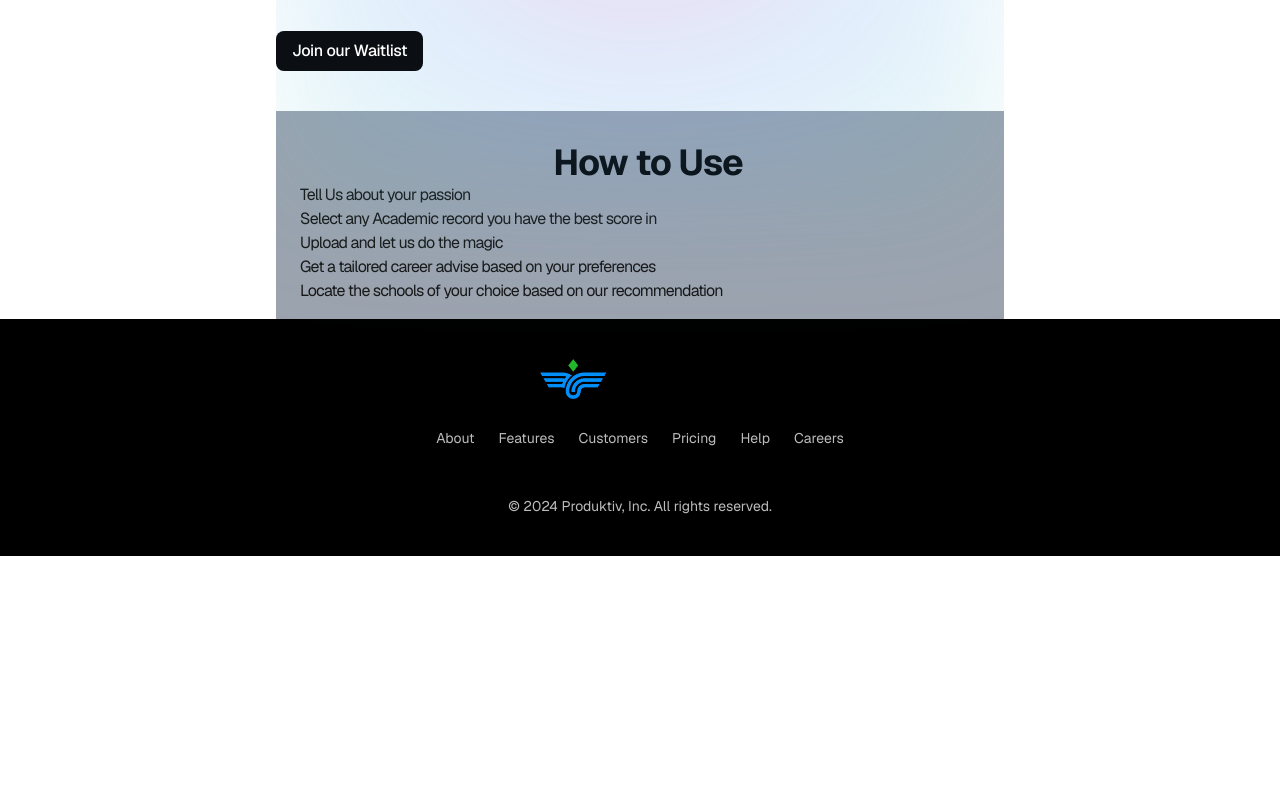
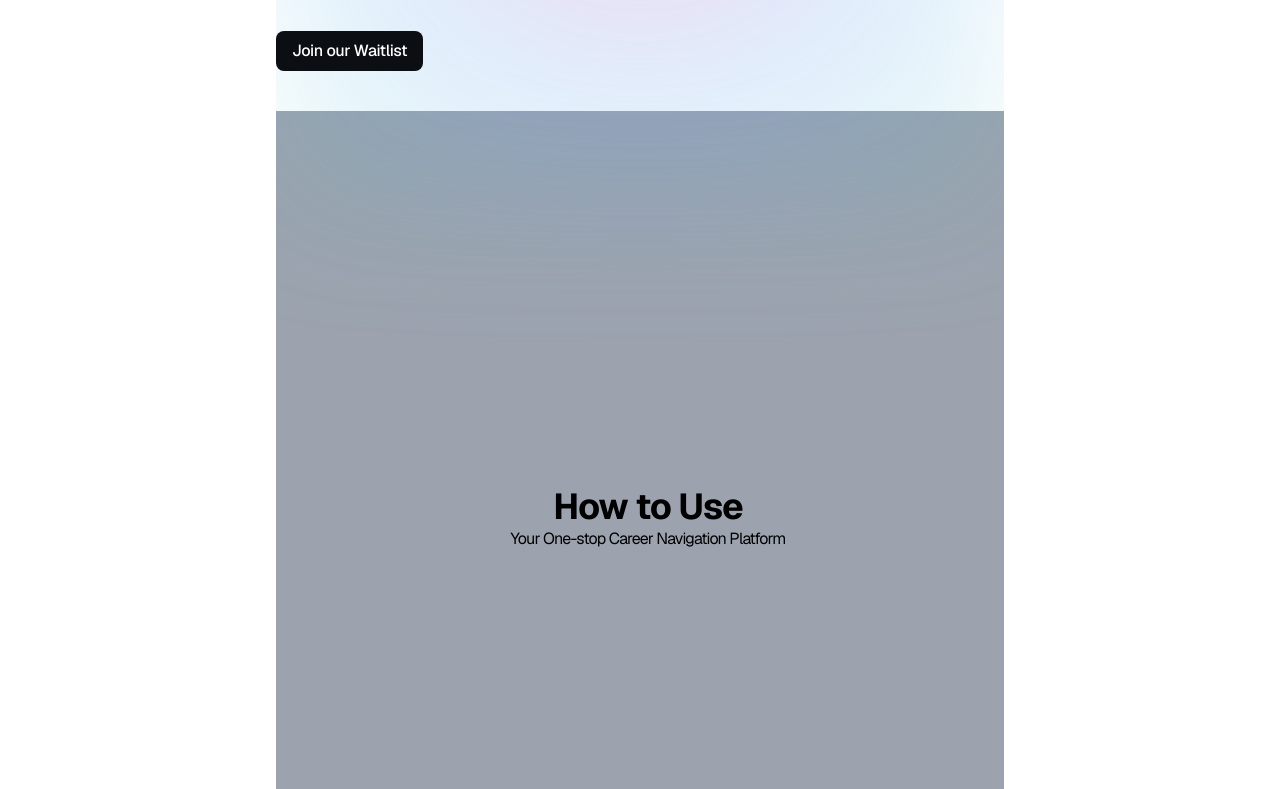
Before and after one commit to adeyemimichael/edufounder, a Next.js app: page / in a window 1280 px wide. Shown: the part 591-1380 px from the top of the page. Before the commit the page ends 1147 px from the top, so only its background shows below. Built offline with nearby package versions, Linux system fonts and the light colour scheme.

Commit message:
added some animations

```diff
--- a/src/components/AiShowcase.tsx
+++ b/src/components/AiShowcase.tsx
@@ -2,22 +2,26 @@
 export default function Testimonials (){
 
     return(
-         <section className=" bg-gray-400">
+         <section className=" bg-gray-400  h-screen grid place-content-center gap-2 text-center text-black">
            <div className=" container px-4 py-4  tracking-tighter mx-2 ">
             <div className="flex items-center justify-center">
              <h2 className="heading-section">How to Use</h2>
              </div>
              <div>
                 <ul>
-                    <li>Tell Us about your passion </li>
-                    <li>Select any Academic record you have the best score in </li>
-                    <li>Upload and let us do the magic </li>
-                    <li>Get a tailored career advise based on your preferences  </li>
-                    <li>Locate the schools of your choice based on our recommendation</li>
-                </ul>
+                  <FlipLink href="#"> Your</FlipLink>
+                  <FlipLink href="#">One-stop </FlipLink>
+                  <FlipLink href="#">Career Navigation </FlipLink>
+                  <FlipLink href="#">Platform  </FlipLink>
+
+                   </ul>
              </div>
            </div>
          </section>
 
     )
 }
+
+const FlipLink = ({children , href }: {children: string, href:string  }) => {
+  return ( <a href= {href}> {children} </a>)
+}
```
